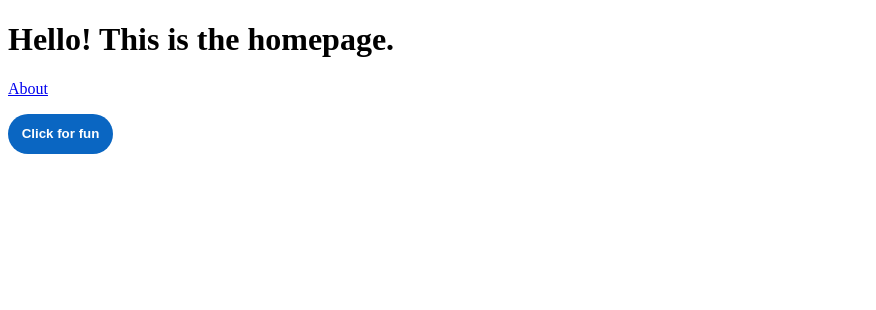
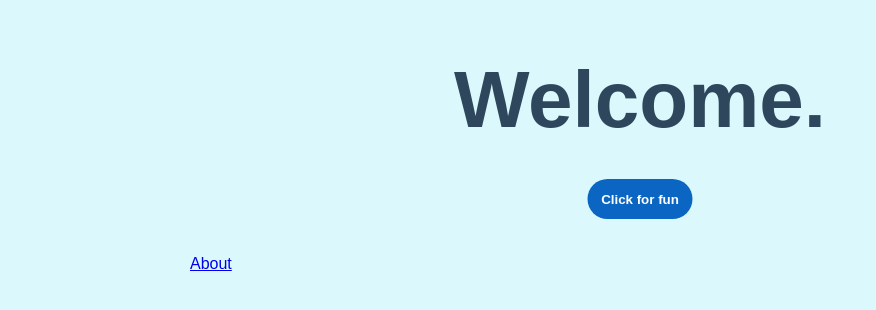
Before and after one commit to SNTz55/SNTz55WebSite, a Flask app: page / in a window 1280 px wide. Shown: the top 310 px of the page, without its empty margins (0-876 px from the left). Run offline with Flask 3, Linux system fonts and the light colour scheme.

Commit message:
Update index.html

```diff
--- a/templates/index.html
+++ b/templates/index.html
@@ -5,7 +5,7 @@
     </head>
     <style>
         .TestButton {
-            background-color: rgb(10, 102, 194);
+            background-color: #0A66C2;
             color: white;
             border: None;
             height: 40px;
@@ -13,11 +13,28 @@
             border-radius: 20px;
             font-weight: bold;
             cursor: pointer;
-        }
+	        position: relative;
+	        left: 50%;
+	        -ms-transform: translate(-50%, -50%);
+	        transform: translate(-50%, -50%);
+	    }
+
+	body {
+	    background-color: #DBF9FC;
+	    font-family: 'Lexend Deca', sans-serif;
+	    width: 900px;
+	    margin: auto;
+	}
+
+	.MainTitle {
+	    color: #2E475D;
+	    text-align: center;
+	    font-size: 80px
+	}
     </style>
     <body>
-        <h1>Hello! This is the homepage.</h1>
-        <p><a href="https://sntz55website.onrender.com/about">About</a></p>
-        <p><button class="TestButton", type="Button", onclick="alert('TEST')">Click for fun</button>
+      <h1 class="MainTitle">Welcome.</h1>
+      <button class="TestButton", type="Button", onclick="alert('TEST')">Click for fun</button>
+      <p><a href="https://sntz55website.onrender.com/about">About</a></p>
     </body>
 </html>
```
